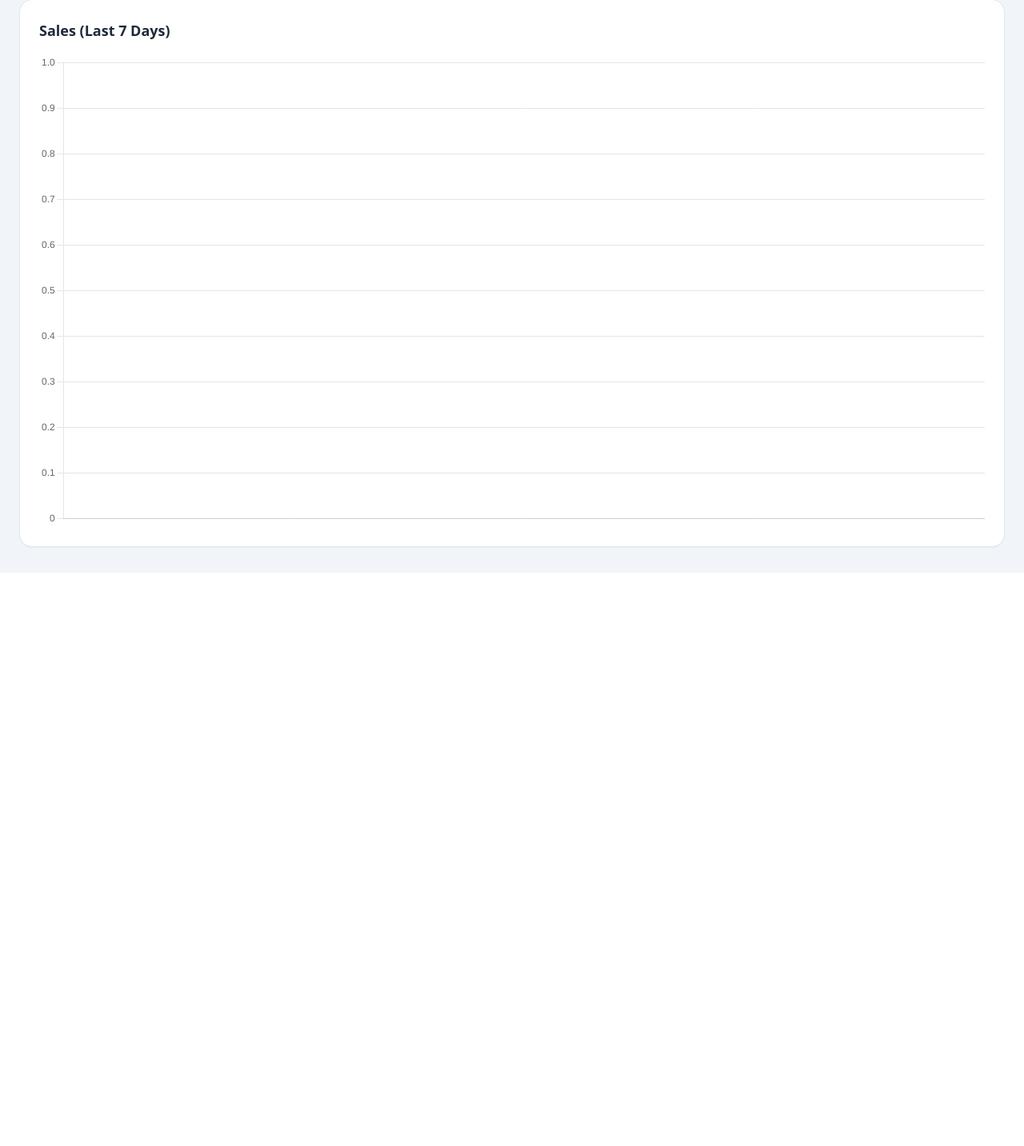
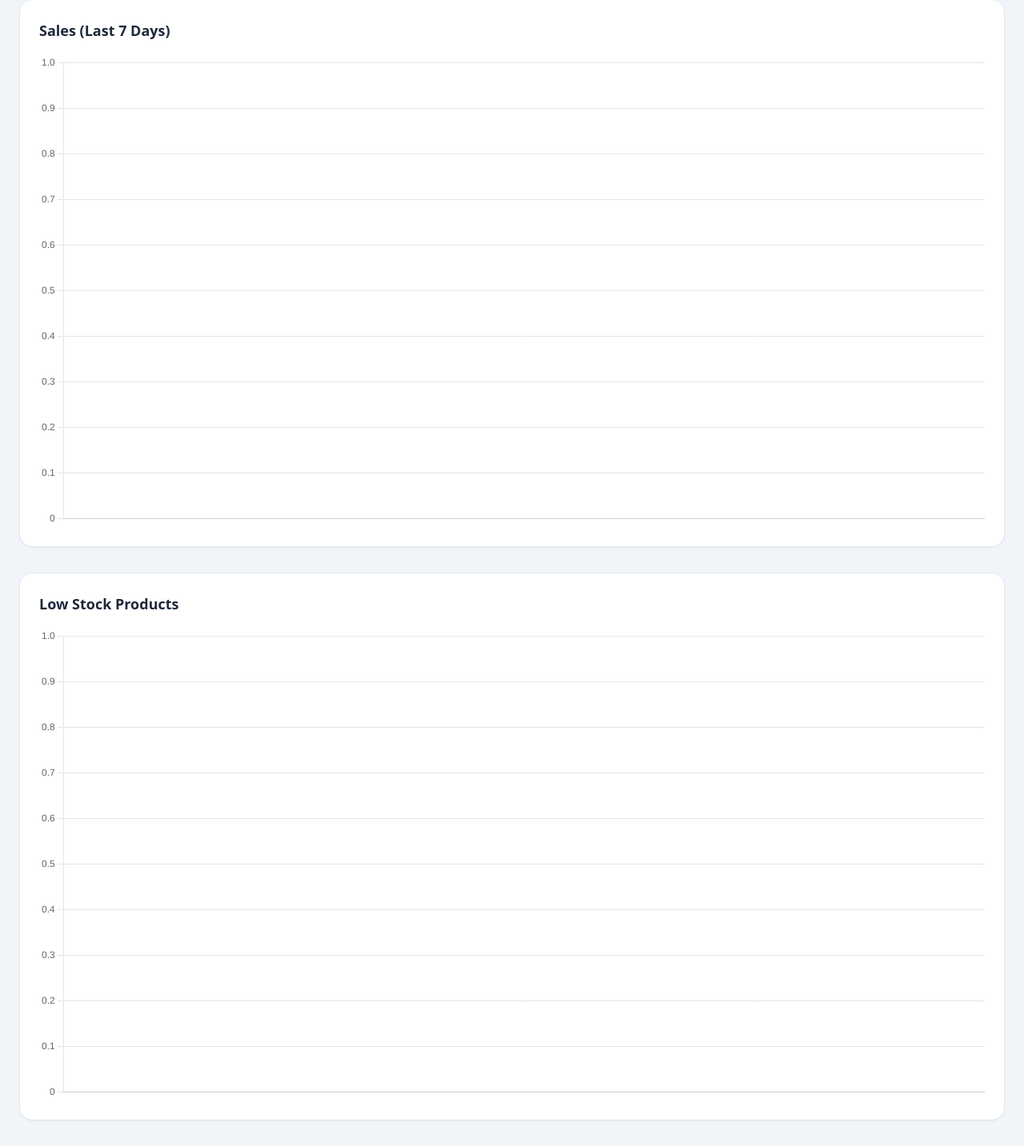
Before and after one commit to itesh-singh/smart-inventory-management-system, a Django app: template templates/frontend/dashboard.html in a window 1280 px wide. Shown: the part 436-1869 px from the top of the page at 80% size. Before the commit the page ends 1152 px from the top, so only its background shows below. Run offline with Django 5.2, Linux system fonts and the light colour scheme; the template is opened without the code that fills it: most values are stand-ins (such as "Sample title", 1, 10 or a date in 2020); some libraries are stand-ins or nearby versions.

Commit message:
feat(dashboard): add low stock chart and improve dashboard analytics

```diff
--- a/templates/frontend/dashboard.html
+++ b/templates/frontend/dashboard.html
@@ -34,17 +34,17 @@
 </div>
 
 <div class="mt-8 flex flex-wrap gap-4">
-    <a href="/products-page/"
+    <a href="{% url 'products_page' %}"
        class="inline-flex items-center px-5 py-3 rounded-lg bg-slate-900 text-white font-semibold hover:bg-slate-800 transition">
         View Products
     </a>
 
-    <a href="/inventory-page/"
+    <a href="{% url 'inventory_page' %}"
        class="inline-flex items-center px-5 py-3 rounded-lg bg-blue-600 text-white font-semibold hover:bg-blue-500 transition">
         View Inventory
     </a>
 
-    <a href="/alerts-page/"
+    <a href="{% url 'alerts_page' %}"
        class="inline-flex items-center px-5 py-3 rounded-lg bg-red-600 text-white font-semibold hover:bg-red-500 transition">
         View Alerts
     </a>
@@ -53,6 +53,10 @@
 <div class="bg-white rounded-2xl shadow-sm border border-slate-200 p-6 mt-8">
     <h3 class="text-lg font-semibold text-slate-800 mb-4">Sales (Last 7 Days)</h3>
     <canvas id="salesChart"></canvas>
+</div>
+<div class="bg-white rounded-2xl shadow-sm border border-slate-200 p-6 mt-8">
+    <h3 class="text-lg font-semibold text-slate-800 mb-4">Low Stock Products</h3>
+    <canvas id="lowStockChart"></canvas>
 </div>
 
 <script src="https://cdn.jsdelivr.net/npm/chart.js"></script>
@@ -86,4 +90,28 @@
 });
 </script>
 
+<script>
+const lowStockLabels = {{ low_stock_labels|safe }};
+const lowStockData = {{ low_stock_data|safe }};
+
+const lowStockCtx = document.getElementById("lowStockChart");
+
+new Chart(lowStockCtx, {
+    type: "bar",
+    data: {
+        labels: lowStockLabels,
+        datasets: [{
+            label: "Quantity Remaining",
+            data: lowStockData,
+            backgroundColor: "#ef4444"
+        }]
+    },
+    options: {
+        responsive: true,
+        plugins: {
+            legend: { display: false }
+        }
+    }
+});
+</script>
 {% endblock %}
```
Also changed, not shown: frontend/views.py (+14 -6 lines).
